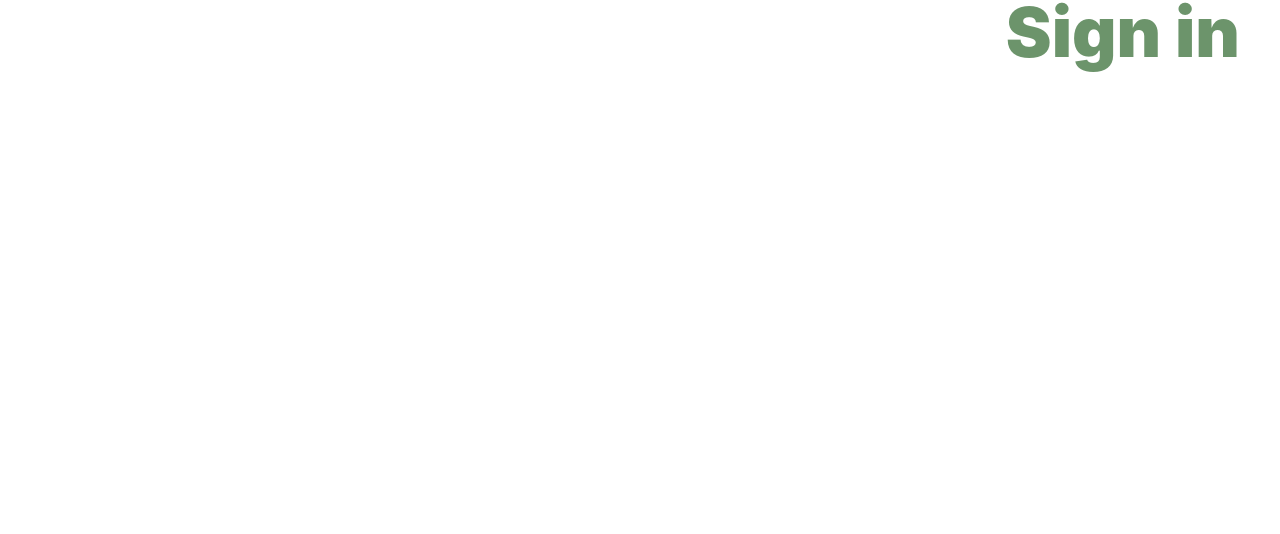
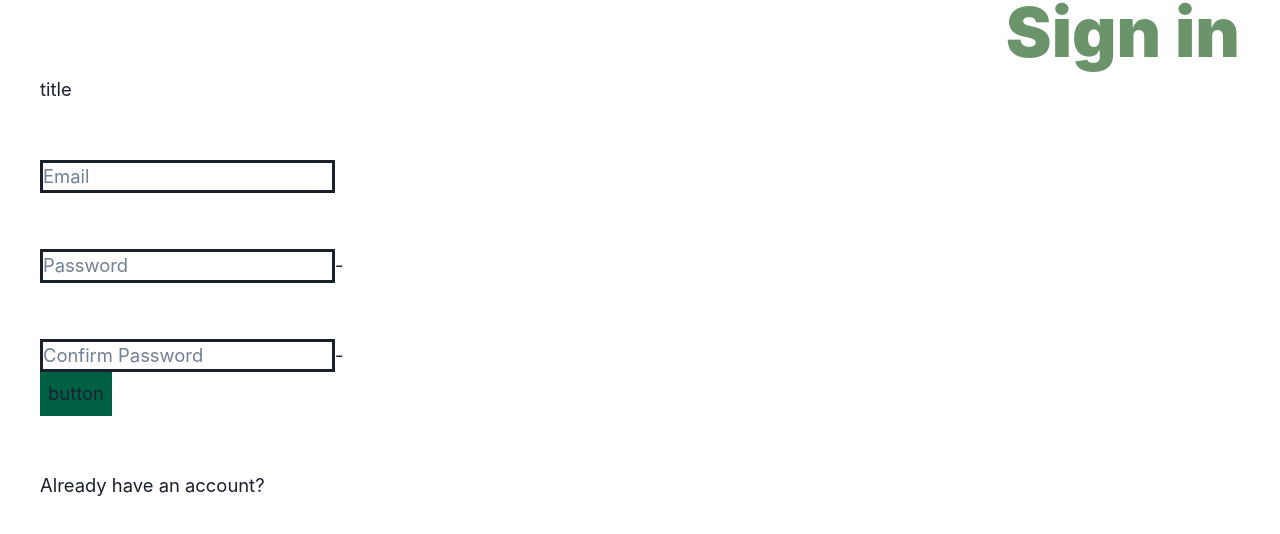
Before and after one commit to myroslav111/shop, a Next.js app: page /sign-in/SignIn in a window 1280 px wide. Shown: the part 200-734 px from the top of the page. Built offline with nearby package versions, Linux system fonts and the light colour scheme; no server answers.

Commit message:
add formik yup reg formin progress

```diff
--- a/app/components/screens/sign-in-page/SignInPage.tsx
+++ b/app/components/screens/sign-in-page/SignInPage.tsx
@@ -1,5 +1,6 @@
-import { FC } from 'react';
+import { FC, useState } from 'react';
 
+import SignInForm from '@/components/sign-in-page-form/SignInForm';
 import Heading from '@/components/ui/heading/Heading';
 
 import Layout from '@/layout/meta/Layout';
@@ -8,6 +9,7 @@ const SignInPage: FC = () => {
   return (
     <Layout title='Sing in' description='Sing in'>
       <Heading>Sign in</Heading>
+      <SignInForm />
     </Layout>
   );
 };
--- /dev/null
+++ b/app/components/sign-in-page-form/SignInForm.tsx
@@ -0,0 +1,34 @@
+import { FC, useState } from 'react';
+
+import AuthFormik from './component-formik/AuthFormik';
+
+export interface IFormValues {
+  email: string;
+  password: string;
+  confirmPassword: string;
+}
+
+const SignInForm: FC = () => {
+  const [data, setData] = useState<IFormValues>({
+    email: '',
+    password: '',
+    confirmPassword: ''
+    // name: '',
+    // city: '',
+    // phone: ''
+  });
+  console.log(data);
+
+  const handleUserData = (newData: IFormValues): void => {
+    setData(prev => ({ ...prev, ...newData }));
+    const { email, password } = newData;
+  };
+
+  return (
+    <div>
+      <AuthFormik handleUserData={handleUserData} data={data} />
+    </div>
+  );
+};
+
+export default SignInForm;
--- /dev/null
+++ b/app/components/sign-in-page-form/component-formik/AuthFormik.module.scss
@@ -0,0 +1,7 @@
+.inputEmail {
+  @apply mt-14 border-solid;
+}
+
+.button {
+  @apply mb-14 bg-dark-green p-2;
+}
--- /dev/null
+++ b/app/components/sign-in-page-form/component-formik/AuthFormik.tsx
@@ -0,0 +1,99 @@
+import { ErrorMessage, Field, Form, Formik } from 'formik';
+import { FC, useState } from 'react';
+
+import { IFormValues } from '../SignInForm';
+
+import styles from './AuthFormik.module.scss';
+import {
+  emailValidationSchema,
+  loginValidationSchema,
+  passwordValidationSchema,
+  stepOneValidationSchema,
+  stepTwoValidationSchema
+} from '@/services/userValidation';
+
+interface IProps {
+  handleUserData: Function;
+  data: IFormValues;
+}
+
+const AuthFormik: FC<IProps> = props => {
+  const [passwordShow, setPasswordShow] = useState<boolean>(false);
+  const [passwordConfirm, setPasswordConfirm] = useState<boolean>(false);
+
+  const togglePassword = () => setPasswordShow(prevState => !prevState);
+  const togglePasswordConfirm = () =>
+    setPasswordConfirm(prevState => !prevState);
+
+  const handleSubmit = (values: IFormValues, { resetForm }: any) => {
+    props.handleUserData(values);
+    resetForm({ values: '' });
+  };
+
+  return (
+    <div>
+      <Formik
+        validationSchema={stepOneValidationSchema}
+        initialValues={props.data}
+        onSubmit={handleSubmit}
+      >
+        {() => (
+          <Form>
+            <h2>title</h2>
+            <div>
+              <Field
+                className={styles.inputEmail}
+                name='email'
+                type='email'
+                placeholder='Email'
+                autoFocus='autofocus'
+                autoComplete='autoComplete'
+                // as='select'
+              />
+              <ErrorMessage name='email' component='p' />
+            </div>
+            <div>
+              <Field
+                className={styles.inputEmail}
+                name='password'
+                type={passwordShow ? 'text' : 'password'}
+                placeholder='Password'
+              />
+              <span id='visibilityBtn' onClick={togglePassword}>
+                {/* {passwordShow ? <VisibilityIcon /> : <VisibilityOffIcon />} */}
+                {passwordConfirm ? '+' : '-'}
+              </span>
+              <ErrorMessage name='password' component='p' />
+            </div>
+            <div>
+              <Field
+                className={styles.inputEmail}
+                name='confirmPassword'
+                type={passwordConfirm ? 'text' : 'password'}
+                placeholder='Confirm Password'
+              />
+              <span id='visibilityBtn' onClick={togglePasswordConfirm}>
+                {/* {passwordConfirm ? <VisibilityIcon /> : <VisibilityOffIcon />} */}
+                {passwordConfirm ? '+' : '-'}
+              </span>
+              <ErrorMessage name='confirmPassword' component='p' />
+            </div>
+            <div>
+              <button className={styles.button} type='submit'>
+                button
+              </button>
+            </div>
+            <p>
+              {'Already have an account?'}
+              {/* <Link to='/login' className={scss.redirect_link__auth}>
+                {'Login'}
+              </Link> */}
+            </p>
+          </Form>
+        )}
+      </Formik>
+    </div>
+  );
+};
+
+export default AuthFormik;
--- /dev/null
+++ b/app/services/userValidation.ts
@@ -0,0 +1,107 @@
+import * as Yup from 'yup';
+
+const stepOneValidationSchema = Yup.object({
+  email: Yup.string()
+    .required('Email is required')
+    .matches(
+      /^(([^<>()[\]\\.,;:\s@"]+(\.[^<>()[\]\\.,;:\s@"]+)*)|(".+"))@((\[[0-9]{1,3}\.[0-9]{1,3}\.[0-9]{1,3}\.[0-9]{1,3}\])|(([a-zA-Z\-0-9]+\.)+[a-zA-Z]{2,}))$/,
+      'Correct format: mail@ukr.net'
+    )
+    .test(
+      'is-valid',
+      message => `${message.path} is invalid`,
+      (value, ctx) => {
+        if (value) {
+          if (value.substr(-2, 2) === 'ru') {
+            return ctx.createError({
+              message: 'rUSSIA IS A TERRORIST STATE'
+            });
+          }
+        }
+        return true;
+      }
+    ),
+  password: Yup.string().required('Password is required').min(7),
+  confirmPassword: Yup.string()
+    .oneOf([Yup.ref('password'), undefined], 'Passwords must match')
+    .required('Confirm password is required')
+});
+
+const stepTwoValidationSchema = Yup.object({
+  name: Yup.string()
+    .min(2, 'Too Short!')
+    .max(70, 'Too Long!')
+    .required('Name is required')
+    .label('Name')
+    .matches(/^[a-zA-Z]+$/, 'In Latin letters'),
+  city: Yup.string()
+    .label('City')
+    .required('City, region is required')
+    .matches(/^[?!,.a-zA-Z0-9\s]+$/, 'In Latin letters'),
+  phone: Yup.string()
+    .required('Mobile phone is required')
+    .label('Mobile phone')
+    .matches(/^\+380\d{9}$/, 'Correct format: +380981234567')
+});
+
+const loginValidationSchema = Yup.object({
+  email: Yup.string()
+    .required('Email is required')
+    .matches(
+      /^(([^<>()[\]\\.,;:\s@"]+(\.[^<>()[\]\\.,;:\s@"]+)*)|(".+"))@((\[[0-9]{1,3}\.[0-9]{1,3}\.[0-9]{1,3}\.[0-9]{1,3}\])|(([a-zA-Z\-0-9]+\.)+[a-zA-Z]{2,}))$/,
+      'Correct format: mail@ukr.net'
+    )
+    .test(
+      'is-valid',
+      message => `${message.path} is invalid`,
+      (value, ctx) => {
+        if (value) {
+          if (value.substr(-2, 2) === 'ru') {
+            return ctx.createError({
+              message: 'rUSSIA IS A TERRORIST STATE'
+            });
+          }
+        }
+        return true;
+      }
+    ),
+  password: Yup.string().required('Password is required')
+});
+
+const emailValidationSchema = Yup.object({
+  email: Yup.string()
+    .required('Email is required')
+    .matches(
+      /^(([^<>()[\]\\.,;:\s@"]+(\.[^<>()[\]\\.,;:\s@"]+)*)|(".+"))@((\[[0-9]{1,3}\.[0-9]{1,3}\.[0-9]{1,3}\.[0-9]{1,3}\])|(([a-zA-Z\-0-9]+\.)+[a-zA-Z]{2,}))$/,
+      'Correct format: mail@ukr.net'
+    )
+    .test(
+      'is-valid',
+      message => `${message.path} is invalid`,
+      (value, ctx) => {
+        if (value) {
+          if (value.substr(-2, 2) === 'ru') {
+            return ctx.createError({
+              message: 'rUSSIA IS A TERRORIST STATE'
+            });
+          }
+        }
+        return true;
+      }
+    )
+});
+
+const passwordValidationSchema = Yup.object({
+  password: Yup.string().required('Password is required').min(7),
+  confirmPassword: Yup.string()
+    .oneOf([Yup.ref('password'), undefined], 'Passwords must match')
+    .required('Confirm password is required')
+});
+
+export {
+  stepOneValidationSchema,
+  stepTwoValidationSchema,
+  loginValidationSchema,
+  emailValidationSchema,
+  passwordValidationSchema
+};
--- a/package.json
+++ b/package.json
@@ -23,6 +23,7 @@
     "clsx": "^1.2.1",
     "eslint": "8.31.0",
     "eslint-config-next": "13.1.1",
+    "formik": "^2.4.2",
     "framer-motion": "^8.5.0",
     "next": "13.1.1",
     "nextjs-progressbar": "0.0.16",
@@ -35,10 +36,11 @@
     "redux": "^4.2.0",
     "redux-persist": "^6.0.0",
     "sass": "1.56.2",
-    "typescript": "4.9.4"
+    "typescript": "4.9.4",
+    "yup": "^1.2.0"
   },
   "devDependencies": {
-    "@trivago/prettier-plugin-sort-imports": "^4.0.0",
+    "@trivago/prettier-plugin-sort-imports": "^4.1.1",
     "autoprefixer": "^10.4.13",
     "postcss": "^8.4.20",
     "prettier": "^2.8.1",
```
Also changed, not shown: 1 other file (tests, documents, lock files or other folders).
